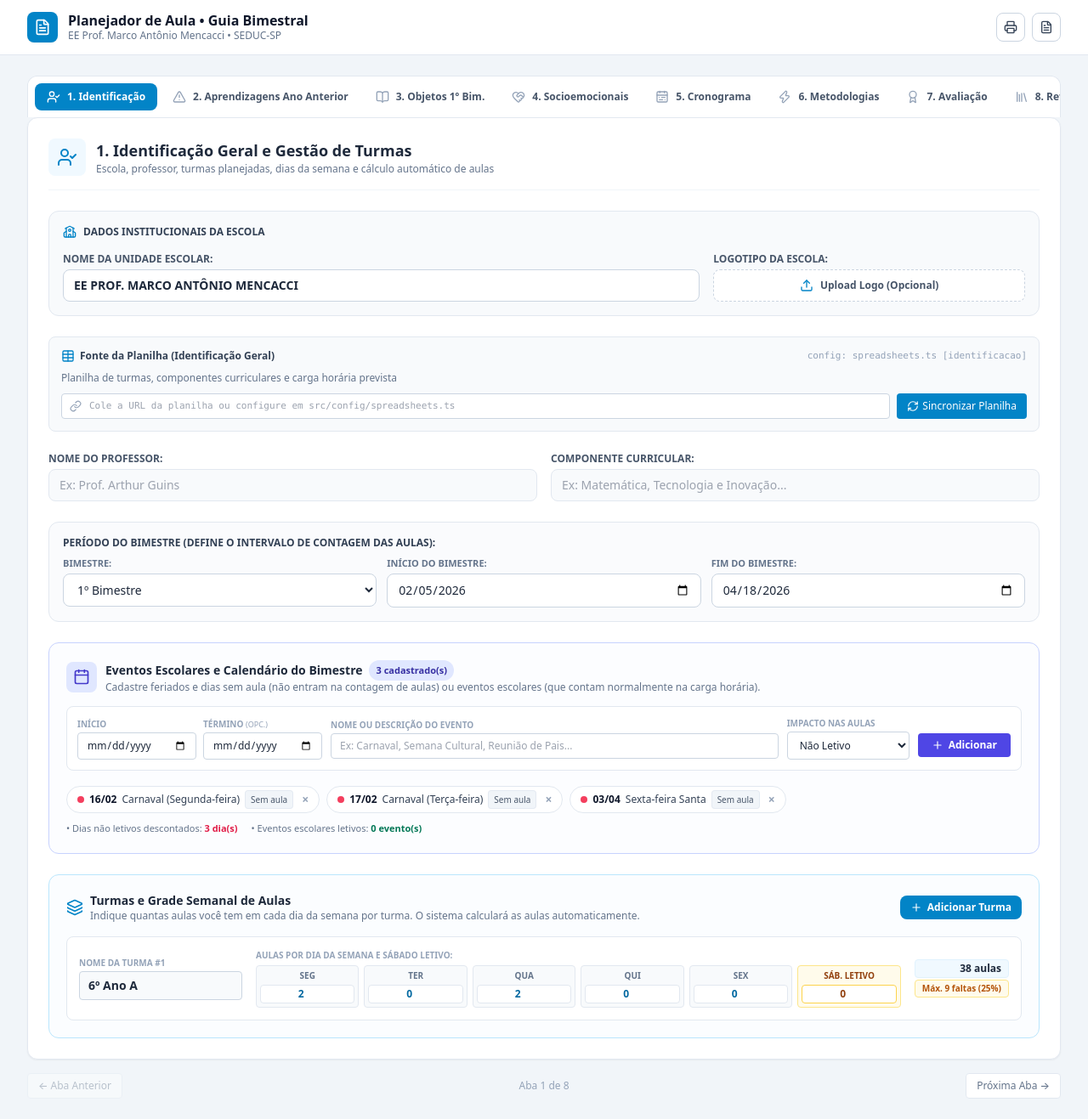
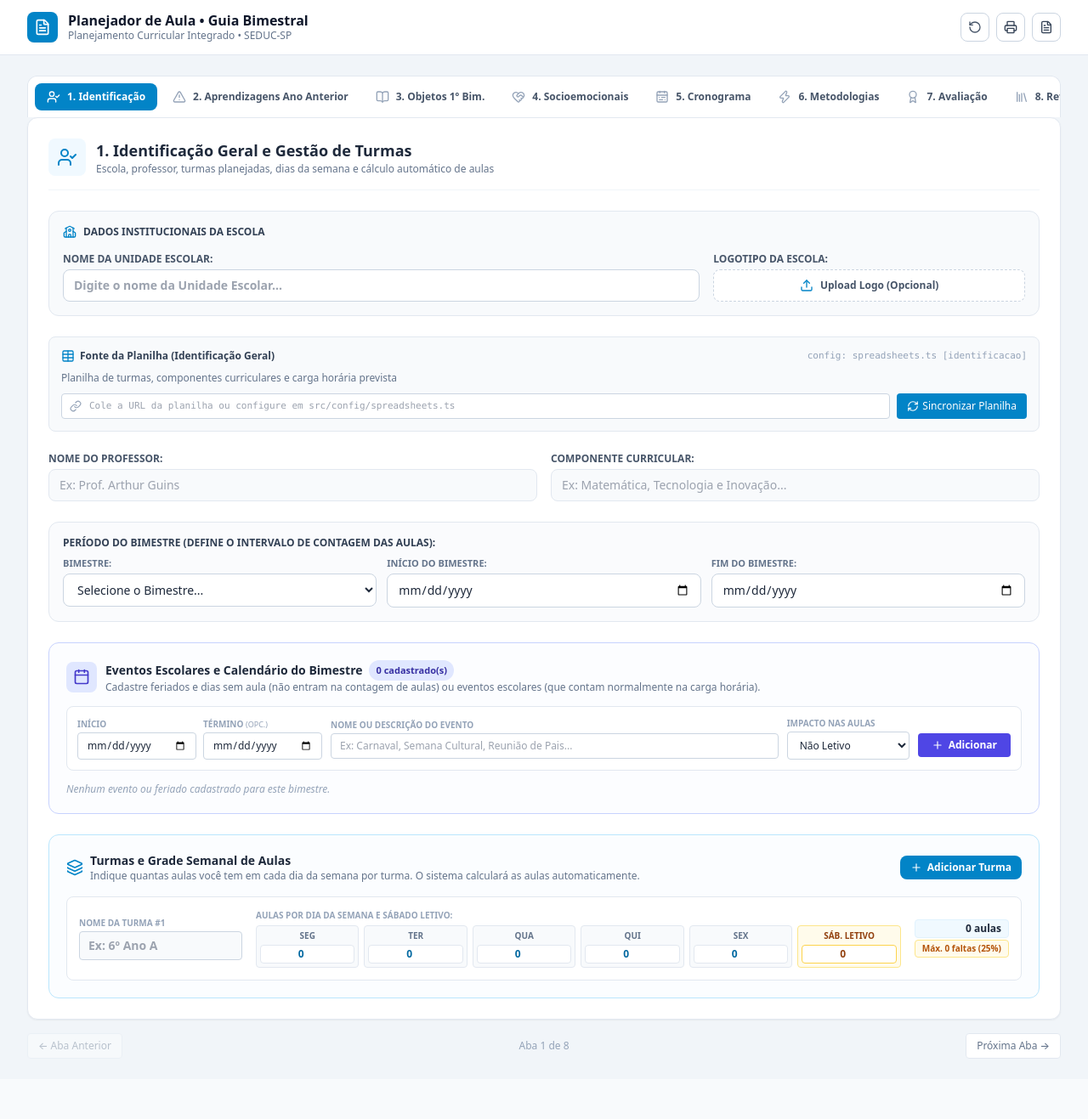
Before and after one commit to binarymath/PlanejadoDeAula, a React (Vite) app: page / in a window 1280 px wide. Shown: the whole page at 85% size. After the commit the page ends 1270 px from the top, so only its background shows below. Built offline with nearby package versions, Linux system fonts and the light colour scheme.

Commit message:
feat: iniciar aplicacao sem dados predefinidos (escola, turmas, bimestre)

```diff
--- a/src/App.tsx
+++ b/src/App.tsx
@@ -14,7 +14,9 @@ import {
   Award,
   Library,
   Save,
+  RotateCcw,
 } from "lucide-react";
+
 
 import { LessonPlanState, initialLessonPlanState } from "./types/lessonPlan";
 import { generateAndDownloadDocx } from "./services/docxExporter";
@@ -107,6 +109,13 @@ export const App: React.FC = () => {
     }
   };
 
+  const handleReset = () => {
+    if (window.confirm("Deseja iniciar um novo planejamento em branco? Os campos atuais serão limpos.")) {
+      localStorage.removeItem(STORAGE_KEY);
+      setData(initialLessonPlanState);
+    }
+  };
+
   return (
     <div className="min-h-screen bg-slate-100 flex flex-col text-slate-800">
       {/* Container de tela (completamente ocultado ao imprimir para nunca vazar atrás do documento) */}
@@ -123,7 +132,7 @@ export const App: React.FC = () => {
                 Planejador de Aula • Guia Bimestral
               </h1>
               <p className="text-xs text-slate-500">
-                EE Prof. Marco Antônio Mencacci • SEDUC-SP
+                {data.nomeEscola ? `${data.nomeEscola} • SEDUC-SP` : "Planejamento Curricular Integrado • SEDUC-SP"}
               </p>
             </div>
           </div>
@@ -137,6 +146,16 @@ export const App: React.FC = () => {
               <CheckCircle className="w-3.5 h-3.5" />
               Salvo no navegador
             </span>
+
+            {/* Botão para limpar campos / novo planejamento em branco */}
+            <button
+              type="button"
+              onClick={handleReset}
+              title="Iniciar novo planejamento em branco"
+              className="p-2 border border-slate-300 hover:border-rose-400 hover:bg-rose-50 text-slate-600 hover:text-rose-700 rounded-lg transition-colors flex items-center justify-center shadow-xs"
+            >
+              <RotateCcw className="w-4 h-4" />
+            </button>
 
             {/* Botão de impressora no canto superior direito para abrir a pré-visualização */}
             <button
@@ -160,6 +179,7 @@ export const App: React.FC = () => {
           </div>
         </div>
       </header>
+
 
       {/* Conteúdo Principal com Abas */}
       <main className="max-w-7xl mx-auto px-4 sm:px-6 lg:px-8 py-6 w-full flex-1">
--- a/src/components/common/DocumentPreviewModal.tsx
+++ b/src/components/common/DocumentPreviewModal.tsx
@@ -116,9 +116,10 @@ export const DocumentPreviewModal: React.FC<DocumentPreviewModalProps> = ({
                   <div>
                     <span className="font-bold text-slate-900 text-sm">Escola: </span>
                     <span className="font-bold text-slate-800 text-sm">
-                      {data.nomeEscola || "EE PROF. MARCO ANTÔNIO MENCACCI"}
+                      {data.nomeEscola || "________________________________________________"}
                     </span>
                   </div>
+
                 </div>
 
                 <div className="flex flex-wrap justify-between gap-y-1">
--- a/src/components/modules/DiagnosticModule.tsx
+++ b/src/components/modules/DiagnosticModule.tsx
@@ -67,11 +67,12 @@ export const DiagnosticModule: React.FC<DiagnosticModuleProps> = ({
       const letraTurma = extrairLetraTurma(primeiraTurma) || "A";
 
       // Padrão de busca: ex "7A-1B"
-      const nomeAbaEsperada = `${nivelDetectado || "7"}${letraTurma}-${sufixoBim}`;
+      const nomeAbaEsperada = nivelDetectado ? `${nivelDetectado}${letraTurma}-${sufixoBim}` : "";
       const abaEncontrada =
-        abasDoNivel.find((a) => a.toUpperCase() === nomeAbaEsperada.toUpperCase()) ||
+        (nomeAbaEsperada && abasDoNivel.find((a) => a.toUpperCase() === nomeAbaEsperada.toUpperCase())) ||
         abasDoNivel.find((a) => a.includes(sufixoBim)) ||
         abasDoNivel[0];
+
 
       if (abaEncontrada && abaEncontrada !== abaSelecionada) {
         setAbaSelecionada(abaEncontrada);
@@ -334,9 +335,12 @@ export const DiagnosticModule: React.FC<DiagnosticModuleProps> = ({
                   })}
                 </select>
 
-                <span className="text-[11px] text-slate-400">
-                  (Restrito ao {nivelDetectado || "7"}º Ano)
-                </span>
+                {nivelDetectado && (
+                  <span className="text-[11px] text-slate-400">
+                    (Restrito ao {nivelDetectado}º Ano)
+                  </span>
+                )}
+
               </div>
 
               {descritores.length > 0 && (
--- a/src/components/modules/IdentificationModule.tsx
+++ b/src/components/modules/IdentificationModule.tsx
@@ -29,8 +29,9 @@ export const IdentificationModule: React.FC<IdentificationModuleProps> = ({
   const fileInputRef = useRef<HTMLInputElement>(null);
 
   const turmas = Array.isArray(data.turmas) && data.turmas.length > 0 ? data.turmas : [
-    { id: "1", nome: data.anoEscolar || "Turma 1", aulasPorDia: { seg: 2, ter: 0, qua: 2, qui: 0, sex: 0 } }
+    { id: "1", nome: data.anoEscolar || "", aulasPorDia: { seg: 0, ter: 0, qua: 0, qui: 0, sex: 0 } }
   ];
+
   const feriados = Array.isArray(data.feriadosExcecoes) ? data.feriadosExcecoes : [];
 
   // Estado para novo evento / exceção
@@ -105,11 +106,12 @@ export const IdentificationModule: React.FC<IdentificationModuleProps> = ({
   const handleAddTurma = () => {
     const novaTurma: TurmaPlanejada = {
       id: String(Date.now()),
-      nome: `Turma ${data.turmas.length + 1}`,
-      aulasPorDia: { seg: 2, ter: 0, qua: 2, qui: 0, sex: 0 },
+      nome: "",
+      aulasPorDia: { seg: 0, ter: 0, qua: 0, qui: 0, sex: 0 },
     };
     onChange("turmas", [...data.turmas, novaTurma]);
   };
+
 
   const handleRemoveTurma = (id: string) => {
     if (data.turmas.length <= 1) {
@@ -232,9 +234,10 @@ export const IdentificationModule: React.FC<IdentificationModuleProps> = ({
               type="text"
               value={data.nomeEscola}
               onChange={(e) => onChange("nomeEscola", e.target.value)}
-              placeholder="Ex: EE PROF. MARCO ANTÔNIO MENCACCI"
+              placeholder="Digite o nome da Unidade Escolar..."
               className="w-full px-3 py-2 bg-white border border-slate-300 rounded-lg text-slate-800 focus:ring-2 focus:ring-sky-500 focus:outline-none transition-all text-sm font-semibold"
             />
+
           </div>
 
           <div>
@@ -328,11 +331,13 @@ export const IdentificationModule: React.FC<IdentificationModuleProps> = ({
               onChange={(e) => onChange("bimestre", e.target.value)}
               className="w-full px-3 py-2 bg-white border border-slate-300 rounded-lg text-slate-800 focus:ring-2 focus:ring-sky-500 focus:outline-none transition-all text-sm font-medium"
             >
+              <option value="">Selecione o Bimestre...</option>
               <option value="1º Bimestre">1º Bimestre</option>
               <option value="2º Bimestre">2º Bimestre</option>
               <option value="3º Bimestre">3º Bimestre</option>
               <option value="4º Bimestre">4º Bimestre</option>
             </select>
+
           </div>
 
           <div>
--- a/src/components/modules/ScheduleModule.tsx
+++ b/src/components/modules/ScheduleModule.tsx
@@ -22,8 +22,9 @@ export const ScheduleModule: React.FC<ScheduleModuleProps> = ({
   const [colunaEscolhida, setColunaEscolhida] = useState<ColunaCurriculoOpcao>("conteudo");
 
   // Ano e bimestre ativos
-  const anoAtivo = data.anoEscolar || (data.turmas && data.turmas.length > 0 ? data.turmas[0].nome : "6º Ano");
-  const bimestreAtivo = data.bimestre || "1º Bimestre";
+  const anoAtivo = data.anoEscolar || (data.turmas && data.turmas.length > 0 && data.turmas[0].nome ? data.turmas[0].nome : "");
+  const bimestreAtivo = data.bimestre || "";
+
 
   // Carrega as aulas da aba correspondente da planilha de Objetos de Conhecimento
   useEffect(() => {
--- a/src/components/modules/ThematicUnitModule.tsx
+++ b/src/components/modules/ThematicUnitModule.tsx
@@ -38,8 +38,9 @@ export const ThematicUnitModule: React.FC<ThematicUnitModuleProps> = ({
 
   // Ano e bimestre selecionados
   const anoEscolarAtivo =
-    data.anoEscolar || (data.turmas && data.turmas.length > 0 ? data.turmas[0].nome : "6º Ano");
-  const bimestreAtivo = data.bimestre || "1º Bimestre";
+    data.anoEscolar || (data.turmas && data.turmas.length > 0 && data.turmas[0].nome ? data.turmas[0].nome : "");
+  const bimestreAtivo = data.bimestre || "";
+
 
   // Carrega e agrupa as Aprendizagens Essenciais sempre que mudar Ano ou Bimestre
   useEffect(() => {
@@ -143,12 +144,13 @@ export const ThematicUnitModule: React.FC<ThematicUnitModuleProps> = ({
           <div className="flex items-center gap-2 text-xs font-semibold text-slate-700">
             <Layers className="w-4 h-4 text-indigo-600" />
             <span>
-              Currículo Oficial • {anoEscolarAtivo} ({bimestreAtivo})
+              Currículo Oficial{anoEscolarAtivo ? ` • ${anoEscolarAtivo}` : ""}{bimestreAtivo ? ` (${bimestreAtivo})` : ""}
             </span>
             <span className="px-2 py-0.5 bg-indigo-100 text-indigo-800 rounded font-medium text-[11px]">
               {gruposAE.length} Aprendizagens Essenciais
             </span>
           </div>
+
 
           <div className="flex items-center gap-3">
             <a
--- a/src/services/docxExporter.ts
+++ b/src/services/docxExporter.ts
@@ -66,19 +66,20 @@ export async function generateAndDownloadDocx(data: LessonPlanState, customFileN
     // 4. Formata os dados para o template
     const renderData = {
       // Título do cabeçalho oficial de largura total
-      headerEscolaNome: (data.nomeEscola || "EE PROF. MARCO ANTÔNIO MENCACCI").toUpperCase(),
+      headerEscolaNome: (data.nomeEscola || "________________________________________________").toUpperCase(),
 
       // Títulos dinâmicos conforme o bimestre selecionado
       tituloSecaoRecuperacao: bimesterTitles.tituloRecuperacao,
       tituloSecaoConteudos: bimesterTitles.tituloConteudos,
 
-      nomeEscola: data.nomeEscola || "EE PROF. MARCO ANTÔNIO MENCACCI",
+      nomeEscola: data.nomeEscola || "________________________________________________",
       nomeProfessor: data.nomeProfessor || "_______________________________",
       componenteCurricular: data.componenteCurricular || "___________________",
       anoEscolar: data.anoEscolar || "__________",
       bimestre: bimestreFormatado,
       aulasPrevistas: data.aulasPrevistas || "____",
       controleFrequencia: data.controleFrequencia || "Acompanhamento diário no Diário Digital (SED)",
+
       aprendizagensNaoConsolidadas: data.aprendizagensNaoConsolidadas || "Não informado.",
       objetosConhecimento: data.objetosConhecimento || "Não informado.",
       competenciasSocioemocionais: data.competenciasSocioemocionais || "Não informado.",
--- a/src/types/lessonPlan.ts
+++ b/src/types/lessonPlan.ts
@@ -59,29 +59,25 @@ export interface LessonPlanState {
 export const initialTurmas: TurmaPlanejada[] = [
   {
     id: "1",
-    nome: "6º Ano A",
-    aulasPorDia: { seg: 2, ter: 0, qua: 2, qui: 0, sex: 0 },
+    nome: "",
+    aulasPorDia: { seg: 0, ter: 0, qua: 0, qui: 0, sex: 0 },
     aulasSabadoLetivo: 0,
   },
 ];
 
 export const initialLessonPlanState: LessonPlanState = {
-  nomeEscola: "EE PROF. MARCO ANTÔNIO MENCACCI",
+  nomeEscola: "",
   logoEscolaBase64: "",
   nomeProfessor: "",
   componenteCurricular: "",
-  anoEscolar: "6º Ano A",
-  bimestre: "1º Bimestre",
-  dataInicioBimestre: "2026-02-05",
-  dataFimBimestre: "2026-04-18",
-  aulasPrevistas: "40",
-  controleFrequencia: "Acompanhamento diário no Diário Digital (SED)",
+  anoEscolar: "",
+  bimestre: "",
+  dataInicioBimestre: "",
+  dataFimBimestre: "",
+  aulasPrevistas: "",
+  controleFrequencia: "",
   turmas: initialTurmas,
-  feriadosExcecoes: [
-    { id: "f1", data: "2026-02-16", motivo: "Carnaval (Segunda-feira)", tipo: "nao_letivo" },
-    { id: "f2", data: "2026-02-17", motivo: "Carnaval (Terça-feira)", tipo: "nao_letivo" },
-    { id: "f3", data: "2026-04-03", motivo: "Sexta-feira Santa", tipo: "nao_letivo" },
-  ],
+  feriadosExcecoes: [],
   aprendizagensNaoConsolidadas: "",
   objetosConhecimento: "",
   competenciasSocioemocionais: "",
```
